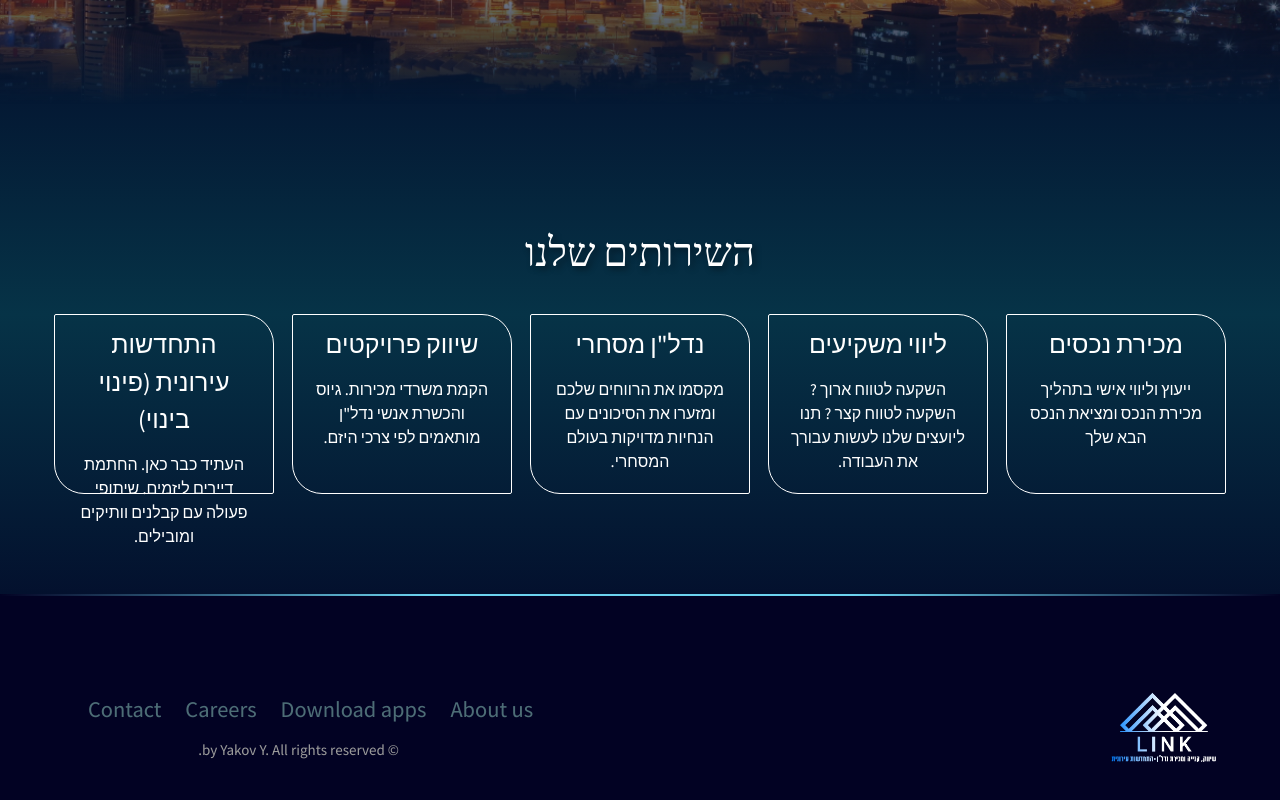
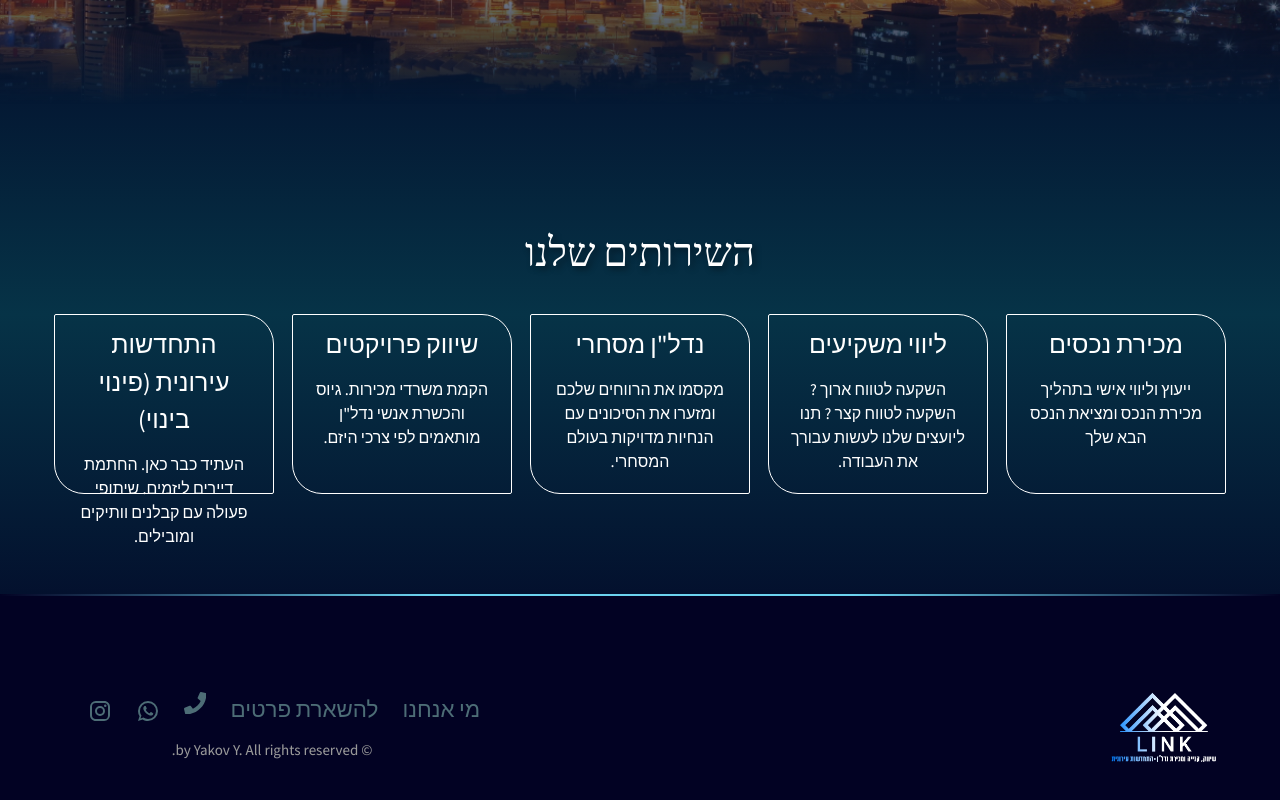
Before and after one commit to yakov504/Link-Invest, a React (Vite) app in the folder client/: page / in a window 1280 px wide. Shown: the part 2486-3286 px from the top of the page. Built offline with nearby package versions, Linux system fonts and the light colour scheme; no server answers.

Commit message:
connact the footer to links

```diff
--- a/client/src/components/HomePage/Footer.jsx
+++ b/client/src/components/HomePage/Footer.jsx
@@ -1,18 +1,39 @@
 import React from 'react';
 import './HomePage.css'
+import { Link } from 'react-router-dom';
+import WhatsAppIcon from '@mui/icons-material/WhatsApp';
+import InstagramIcon from '@mui/icons-material/Instagram';
+import { FaPhone } from "react-icons/fa";
+
 import logo from '../../assets/image/link_logo.png'
 
 export default function Footer () {
+  const scrollToSection = (className) => {
+    const section = document.querySelector(`.${className}`);
+    if (section) {
+      section.scrollIntoView({ behavior: 'smooth' });
+    }
+  };
+
   return (
     <footer className="footer">
       <div className="footer__logo">
         <img src={logo} alt="LINK_INVEST" />
       </div>
       <ul className="footer__nav">
-        <li><a href="#">About us</a></li>
-        <li><a href="#">Download apps</a></li>
-        <li><a href="#">Careers</a></li>
-        <li><a href="#">Contact</a></li>
+        <li><Link to="/" onClick={() => scrollToSection('whoWeAre')}>מי אנחנו</Link></li>
+        <li><a href="/BuySellRent">להשארת פרטים</a></li>
+        <li><a href="tel:+972528000284"><FaPhone/></a></li>
+        <li>
+          <a href="https://api.whatsapp.com/send/?phone=528000284&text&type=phone_number&app_absent=0" target="_blank" rel="noopener noreferrer">
+          <WhatsAppIcon />
+          </a>
+        </li>
+        <li>
+          <a href="https://www.instagram.com/linkinvests/" target="_blank" rel="noopener noreferrer">
+            <InstagramIcon />
+          </a>
+        </li>
       </ul>
       <p className="footer__copyright">
         &copy; by Yakov Y. All rights reserved.
```
